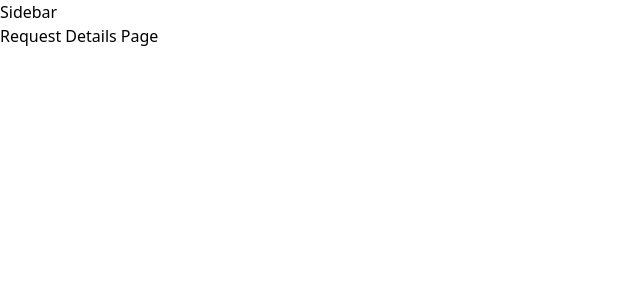
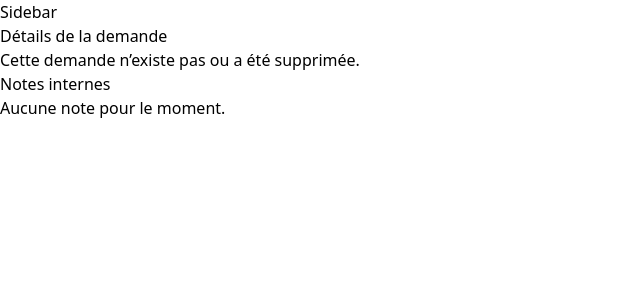
Before and after one commit to Hene-W/CRM-Interne, a React (Vite) app in the folder frontend/: page /requests/1 in a window 1280 px wide. Shown: the top 300 px of the page, without its empty margins (0-640 px from the left). Built offline with nearby package versions, Linux system fonts and the light colour scheme; no server answers; sample sign-in values are in the browser's storage.

Commit message:
style: design and layout for request details page

```diff
--- /dev/null
+++ b/frontend/src/component/Header.jsx
@@ -0,0 +1,26 @@
+import { IoAdd } from "react-icons/io5";
+
+const Header = ({ title, setOpenModal, showButton }) => {
+    return (
+        <div className="mb-5">
+            <div className="flex flex-col gap-3 md:flex-row md:items-center md:justify-between">
+
+                <h1 className={`${showButton ? "text-2xl md:text-3xl font-bold" : "text-lg md:text-xl font-semibold"}`}>
+                    {title}
+                </h1>
+
+                {showButton && (
+                    <button onClick={() => setOpenModal(true)} className="hidden md:flex items-center justify-center gap-2 bg-[#1f1f1f] hover:bg-[#333333] text-white rounded-lg px-4 py-3 w-full md:w-auto">
+                        <span className="text-xl">
+                            <IoAdd />
+                        </span>
+                        Nouvelle demande
+                    </button>
+                )}
+
+            </div>
+        </div>
+    )
+}
+
+export default Header
--- a/frontend/src/component/requests/RequestsHeader.jsx
+++ /dev/null
@@ -1,24 +0,0 @@
-import { IoAdd } from "react-icons/io5";
-
-const RequestsHeader = ({setOpenModal}) => {
-    return (
-        <div className="mb-5">
-            <div className="flex flex-col gap-3 md:flex-row md:items-center md:justify-between">
-
-                <h1 className="text-2xl md:text-3xl font-bold">
-                    Demandes clients
-                </h1>
-
-                <button onClick={() => setOpenModal(true)} className="hidden md:flex items-center justify-center gap-2 bg-[#1f1f1f] hover:bg-[#333333] text-white rounded-lg px-4 py-3 w-full md:w-auto">
-                    <span className="text-xl">
-                        <IoAdd />
-                    </span>
-                    Nouvelle demande
-                </button>
-
-            </div>
-        </div>
-    )
-}
-
-export default RequestsHeader
--- a/frontend/src/pages/HomePage.jsx
+++ b/frontend/src/pages/HomePage.jsx
@@ -1,5 +1,5 @@
 import React, { useEffect, useState } from 'react'
-import RequestsHeader from '../component/requests/RequestsHeader'
+import Header from '../component/Header'
 import RequestsToolBar from '../component/requests/RequestsToolBar'
 import RequestsList from '../component/requests/RequestsList'
 import { IoAdd } from 'react-icons/io5'
@@ -28,7 +28,7 @@ const HomePage = () => {
 
   return (
     <div className='flex flex-col gap-4 min-h-0'>
-      <RequestsHeader setOpenModal={setOpenModal} />
+      <Header title="Demandes clients" setOpenModal={setOpenModal} showButton={true} />
       <button onClick={() => setOpenModal(true)} className="md:hidden fixed bottom-5 right-5 bg-[#1f1f1f] hover:bg-[#333333] text-white w-14 h-14 rounded-full flex items-center justify-center shadow-lg">
         <IoAdd size={24} />
       </button>
--- a/frontend/src/pages/RequestDetailsPage.jsx
+++ b/frontend/src/pages/RequestDetailsPage.jsx
@@ -1,23 +1,90 @@
 import React, { useEffect } from 'react'
 import { useParams } from 'react-router-dom'
 import { useRequests } from '../context/RequestContext'
+import Header from '../component/Header'
 
 const RequestDetailsPage = () => {
   const { id } = useParams()
-  const { request, getRequest, updateRequest, deleteRequest } = useRequests()
+  const { isLoading, request, getRequest, updateRequest, deleteRequest } = useRequests()
+
+  useEffect(() => {
+    getRequest(id)
+  }, [id])
 
 
   return (
-    <div>
-      <h1>Request Details Page</h1>
-      {request && (
-        <div>
-          <p>Nom : {request.clientName}</p>
-          <p>Email : {request.email}</p>
-          <p>Type : {request.requestType.name}</p>
-          <p>Statut : {request.status}</p>
-        </div>
-      )}
+    <div className='flex flex-col md:flex-row gap-6 h-full'>
+      {/* Left Column - Details */}
+      <div className="md:w-1/3">
+        <Header title="Détails de la demande" showButton={false} />
+
+        {isLoading && (
+          <p className="text-gray-500">Chargement de la demande...</p>
+        )}
+        {!isLoading && !request && (
+          <p className="text-gray-500">
+            Cette demande n’existe pas ou a été supprimée.
+          </p>
+        )}
+
+        {!isLoading && request && (
+          <div className="space-y-6">
+            {/* Header */}
+            <div>
+              <h1 className="text-2xl md:text-3xl font-bold mb-2">
+                {request.clientName} {request.firstName && request.firstName}
+              </h1>
+
+              <div className="flex flex-wrap gap-3 text-sm">
+                <span className="px-3 py-1 rounded-full bg-gray-100">
+                  Type : <strong>{request.requestType?.name || "Aucun"}</strong>
+                </span>
+                <span className="px-3 py-1 rounded-full bg-gray-100">
+                  Statut : <strong>{request.status}</strong>
+                </span>
+              </div>
+            </div>
+
+            <div className=" bg-white border rounded-xl p-4 space-y-4">
+              <h2 className="text-lg font-semibold">Détails client</h2>
+
+              <div>
+                <p className="text-sm font-medium text-gray-600">Nom</p>
+                <p className="text-gray-800 truncate max-w-full">
+                  {request.clientName} {request.firstName && request.firstName}
+                </p>
+              </div>
+
+              <div>
+                <p className="text-sm font-medium text-gray-600">Email</p>
+                <p className="text-gray-800 truncate max-w-full">
+                  {request.email || "Aucune adresse e-mail"}
+                </p>
+              </div>
+
+              <div>
+                <p className="text-sm font-medium text-gray-600">Date de création</p>
+                <p className="text-gray-800">
+                  {new Date(request.createdAt).toLocaleDateString("fr-FR")}
+                </p>
+              </div>
+            </div>
+
+          </div>
+
+        )}
+      </div>
+      {/* Right column – Notes */}
+      <div className="md:w-2/3  bg-white border rounded-xl p-4">
+        <h2 className="text-lg font-semibold mb-4">Notes internes</h2>
+
+        {/* notes list ici */}
+        {!isLoading && request?.noteInterne ? "notes...." : <p className="text-sm text-gray-500">
+          Aucune note pour le moment.
+        </p>}
+
+        {/* plus tard : textarea + bouton */}
+      </div>
     </div>
   )
 }
```
